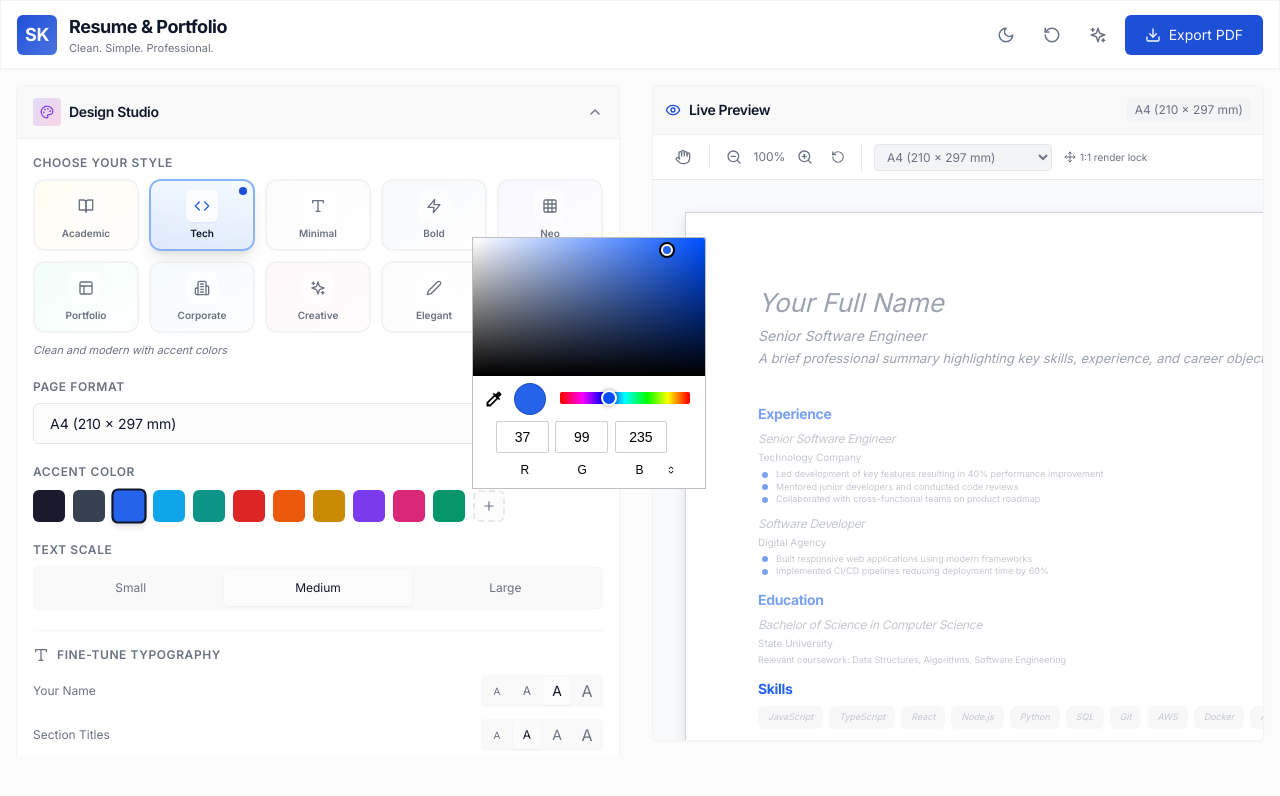
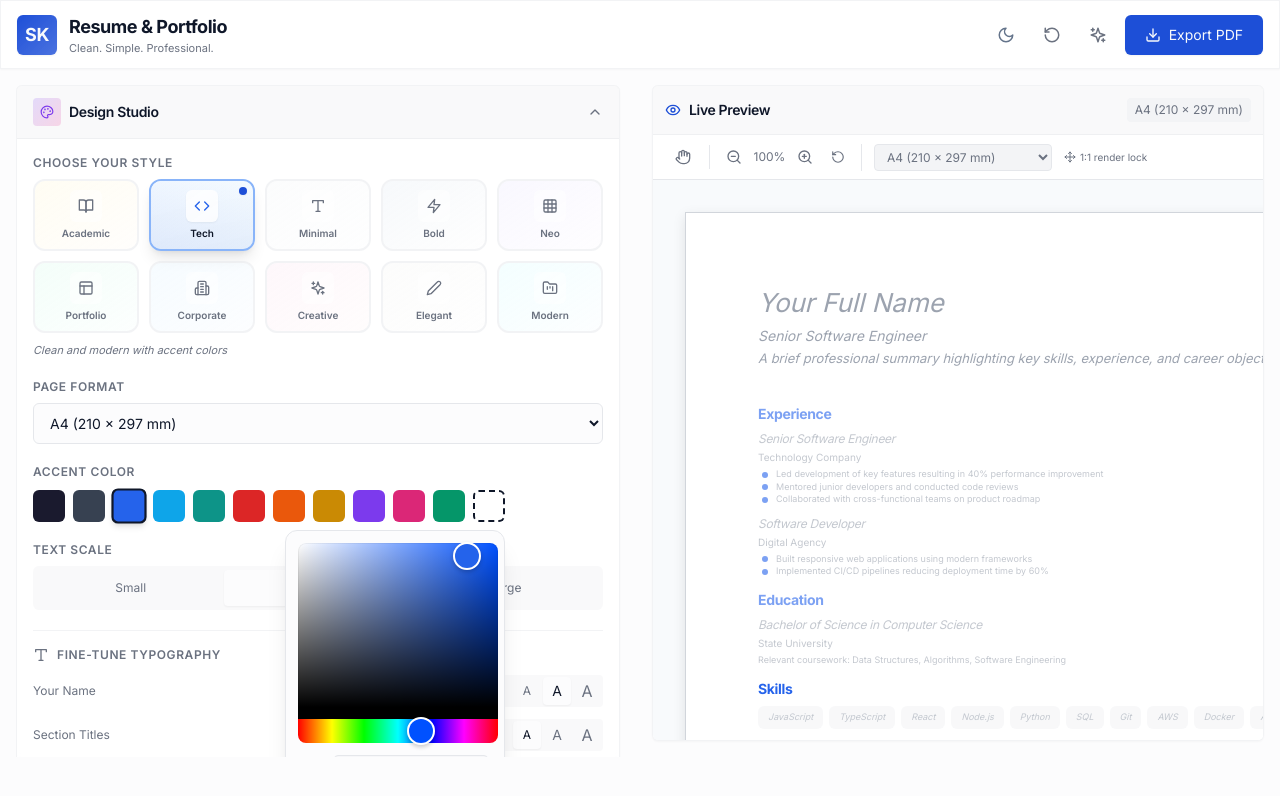
Before and after one commit to shiva-kar/resume-builder, a Next.js app: page / in a window 1280 px wide. Both pictures are taken after a click on the button 489 px from the left and 505 px from the top of the page. Shown: the top 796 px of the page. Built offline with nearby package versions, Linux system fonts and the light colour scheme.

Commit message:
fix: color picker layout, add hex input, and fix recent colors append order

```diff
--- a/src/app/page.tsx
+++ b/src/app/page.tsx
@@ -61,10 +61,11 @@ import {
   FontSizeLevel,
   PageSize,
   ACCENT_COLORS,
+  DEFAULT_TYPOGRAPHY,
   TYPOGRAPHY_SIZES,
-  DEFAULT_TYPOGRAPHY,
   TEMPLATE_INFO,
 } from '@/lib/schema';
+import { HexColorPicker, HexColorInput } from 'react-colorful';
 import {
   SectionWrapper,
   ExperienceForm,
@@ -126,24 +127,37 @@ const DesignSettingsPanel: React.FC<DesignSettingsPanelProps> = memo(({ onPrevie
   const { updateTheme, updateTypography, addRecentColor } = useResumeStore();
   const [isOpen, setIsOpen] = useState(true);
 
-  const colorInputRef = React.useRef<HTMLInputElement>(null);
+  const [isPickingColor, setIsPickingColor] = useState(false);
+  const [tempColor, setTempColor] = useState(theme.color);
+  const [originalColor, setOriginalColor] = useState(theme.color);
 
   const typography = theme.typography || DEFAULT_TYPOGRAPHY;
 
-  // Handle opening color picker
+  // Debounced theme update for lag-free live preview
+  useEffect(() => {
+    if (isPickingColor) {
+      const timer = setTimeout(() => {
+        updateTheme({ color: tempColor });
+      }, 50); // 50ms throttle prevents heavy PDF rendering lag
+      return () => clearTimeout(timer);
+    }
+  }, [tempColor, isPickingColor, updateTheme]);
+
   const openColorPicker = () => {
-    // Small delay to ensure state is set before opening native picker
-    setTimeout(() => colorInputRef.current?.click(), 50);
+    setOriginalColor(theme.color);
+    setTempColor(theme.color);
+    setIsPickingColor(true);
   };
 
-  // Handle color change live preview (immediately updates theme)
-  const handleColorChange = (e: React.ChangeEvent<HTMLInputElement>) => {
-    updateTheme({ color: e.target.value });
+  const confirmColor = () => {
+    updateTheme({ color: tempColor });
+    addRecentColor(tempColor);
+    setIsPickingColor(false);
   };
 
-  // When color picker closes (loses focus), save it to recent colors
-  const handleColorBlur = (e: React.FocusEvent<HTMLInputElement>) => {
-    addRecentColor(e.target.value);
+  const cancelColor = () => {
+    updateTheme({ color: originalColor });
+    setIsPickingColor(false);
   };
 
   const isPresetThemeColor = ACCENT_COLORS.some((accent) => accent.color === theme.color);
@@ -313,31 +327,55 @@ const DesignSettingsPanel: React.FC<DesignSettingsPanelProps> = memo(({ onPrevie
 
               {/* Custom color picker */}
               <div className="relative">
-                {/* Hidden color input */}
-                <input
-                  ref={colorInputRef}
-                  type="color"
-                  value={theme.color}
-                  onChange={handleColorChange}
-                  onBlur={handleColorBlur}
-                  className="sr-only"
-                />
-
                 {/* Custom color trigger button */}
                 <button
                   onClick={openColorPicker}
                   title="Pick custom color"
                   className={cn(
                     'w-8 h-8 rounded-lg border-2 border-dashed flex items-center justify-center transition-all',
-                    isCustomThemeColor
+                    isCustomThemeColor || isPickingColor
                       ? 'border-foreground'
                       : 'border-border hover:border-primary/50 bg-muted/30'
                   )}
                 >
-                  {(isPresetThemeColor || isRecentThemeColor) && (
+                  {(isPresetThemeColor || isRecentThemeColor) && !isPickingColor && (
                     <Plus className="w-3.5 h-3.5 text-muted-foreground" />
                   )}
                 </button>
+
+                {isPickingColor && (
+                  <div className="absolute top-full right-0 mt-2 z-50 bg-background border border-border rounded-xl shadow-xl p-3 w-[220px] flex flex-col gap-3 animate-in fade-in zoom-in-95 duration-200">
+                    <div className="w-full custom-color-picker">
+                      <HexColorPicker color={tempColor} onChange={setTempColor} />
+                    </div>
+
+                    <div className="flex items-center gap-2 px-1 w-full">
+                      <span className="text-xs font-mono text-muted-foreground font-medium">HEX</span>
+                      <HexColorInput
+                        color={tempColor}
+                        onChange={setTempColor}
+                        className="flex-1 min-w-0 bg-muted/50 border border-border rounded px-2 py-1.5 text-sm font-mono focus:outline-none focus:border-primary transition-colors uppercase"
+                        prefixed={true}
+                        alpha={false}
+                      />
+                    </div>
+
+                    <div className="flex gap-2 w-full mt-1">
+                      <button
+                        onClick={cancelColor}
+                        className="flex-1 text-xs py-2 rounded-md border border-border hover:bg-muted transition-colors font-medium"
+                      >
+                        Cancel
+                      </button>
+                      <button
+                        onClick={confirmColor}
+                        className="flex-1 text-xs py-2 rounded-md bg-primary text-primary-foreground hover:bg-primary/90 transition-colors font-medium shadow-sm"
+                      >
+                        ✓ Apply
+                      </button>
+                    </div>
+                  </div>
+                )}
               </div>
             </div>
           </div>
--- a/src/lib/store.ts
+++ b/src/lib/store.ts
@@ -571,7 +571,8 @@ export const useResumeStore = create<ResumeStore>()(
               ...state.data,
               theme: {
                 ...state.data.theme,
-                recentColors: [color, ...recentColors].slice(0, 8),
+                // Keep the most recent 8 colors by slicing from the end
+                recentColors: [...recentColors, color].slice(-8),
               },
             },
           };
```
